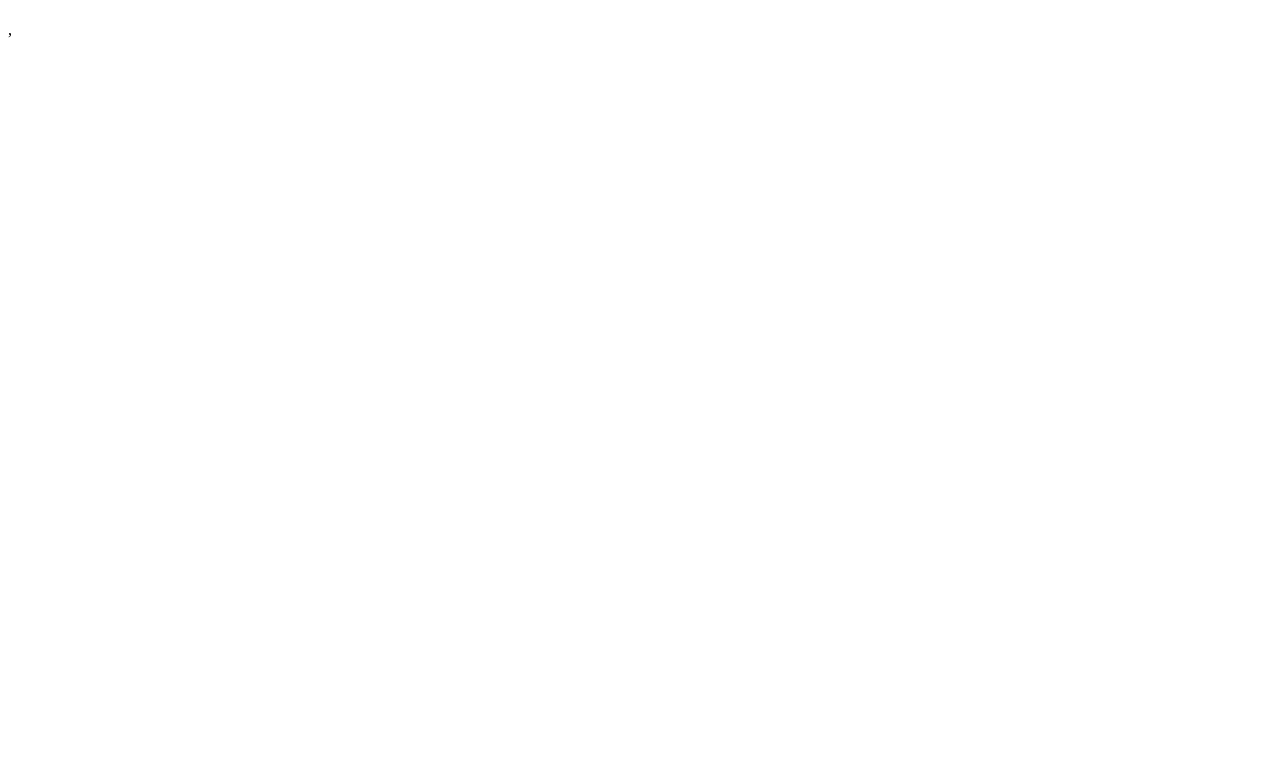
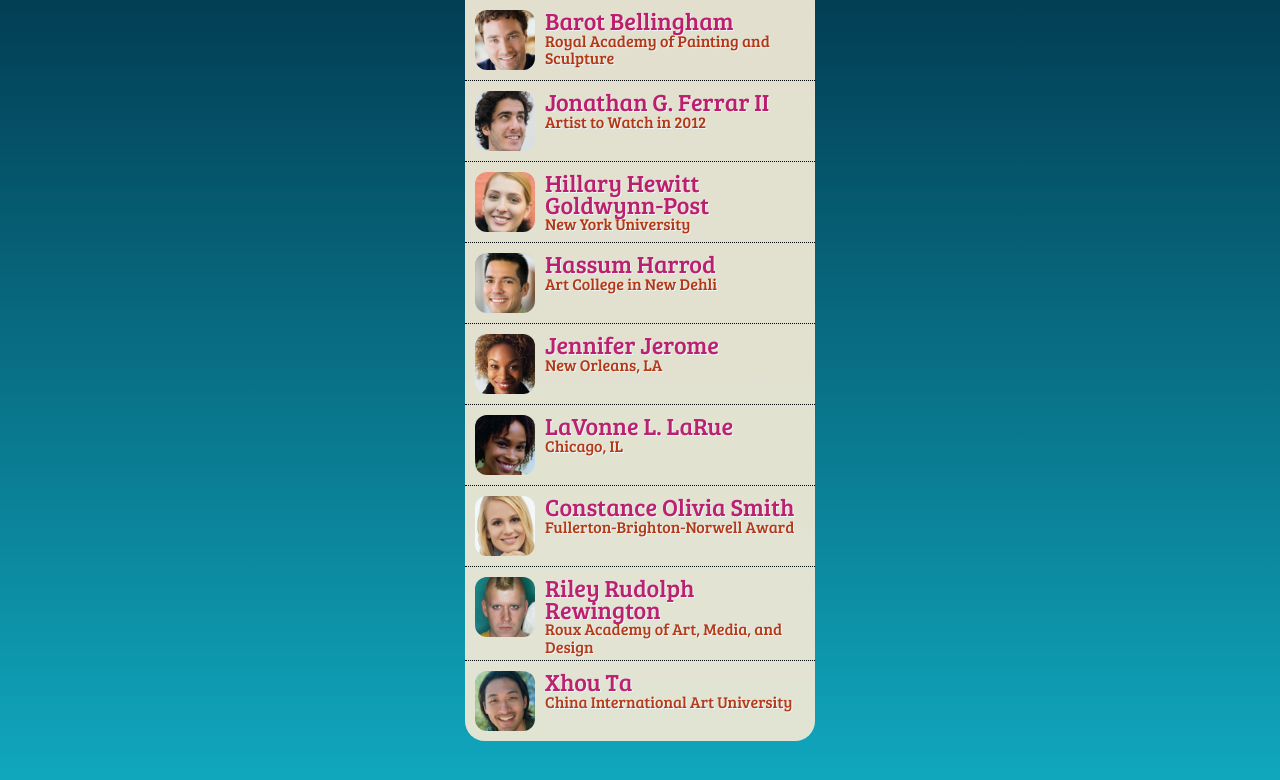
Before and after one commit to deansy11/angular_directory_demo, a plain HTML site: page index.html in a window 1280 px wide. Drawn offline with nearby package versions, Linux system fonts and the light colour scheme; a web font is replaced by a local one.

Commit message:
Added an ng-repeat directive and template changes to populate page with photos, names, and info from dummy user data.

```diff
--- a/index.html
+++ b/index.html
@@ -6,14 +6,21 @@
     <title>Angular Demo App</title>
     <script src="https://ajax.googleapis.com/ajax/libs/angularjs/1.6.6/angular.min.js" charset="utf-8"></script>
     <script src="js/controllers.js" charset="utf-8"></script>
+    <link rel="stylesheet" href="css/style.css">
   </head>
   <body>
     <!-- connecting this div with the 'MyController' controller -->
     <!-- don't have to use the $scope variable, because anything placed inside the $scope variable will be available inside this controller -->
-    <div ng-controller="MyController">
-      <!-- looks like regular JS and template literal incorporation -->
-      <h1>{{ author.name }}</h1>
-      <p>{{ author.title + ', ' + author.company  }}</p>
+    <div class="main" ng-controller="MyController">
+      <ul class="artistlist">
+        <li class="artist cf" ng-repeat="item in artists">
+          <img src="images/{{ item.shortname }}_tn.jpg" alt="Photo of {{ item.name }}">
+          <div class="info">
+            <h2>{{ item.name }}</h2>
+            <h3>{{ item.reknown }}</h3>
+          </div>
+        </li>
+      </ul>
 
     </div>
   </body>
```
